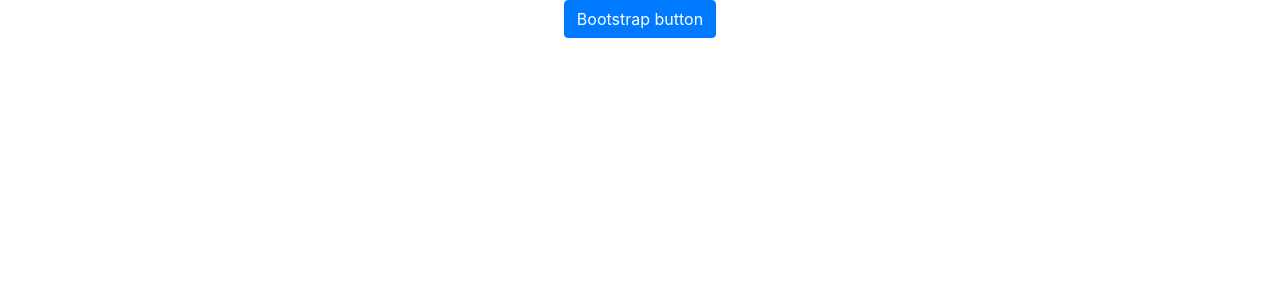
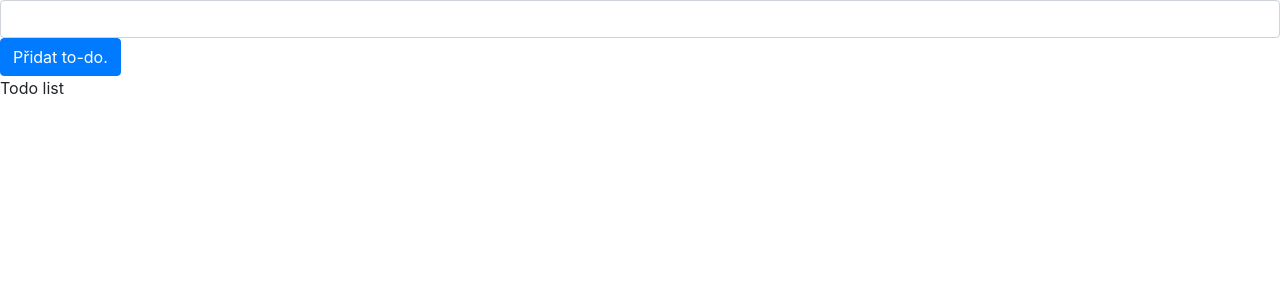
Before and after one commit to st52530/nnpia-react-todo-list, a React (Create React App) app: page / in a window 1280 px wide. Shown: the top 300 px of the page. Built offline with nearby package versions, Linux system fonts and the light colour scheme.

Commit message:
Create empty components

```diff
--- a/src/App.js
+++ b/src/App.js
@@ -1,14 +1,12 @@
 import React from 'react';
 import 'bootstrap/dist/css/bootstrap.min.css';
 import './App.css';
-import Button from 'react-bootstrap/Button';
+import {ListPage} from "./components/listPage/ListPage";
 
 function App() {
-  return (
-    <div className="App">
-        <Button className="button">Bootstrap button</Button>
-    </div>
-  );
+    return (
+        <ListPage/>
+    );
 }
 
 export default App;
--- /dev/null
+++ b/src/components/addTodo/AddTodo.js
@@ -0,0 +1,17 @@
+import React from 'react';
+import Button from "react-bootstrap/Button";
+import FormText from "react-bootstrap/FormText";
+import Form from "react-bootstrap/Form";
+import FormControl from "react-bootstrap/FormControl";
+
+export class AddTodo extends React.Component {
+
+    render() {
+        return (
+            <Form>
+                <FormControl type="text"  />
+                <Button type="submit">Přidat to-do.</Button>
+            </Form>
+        );
+    }
+}
--- /dev/null
+++ b/src/components/listPage/ListPage.js
@@ -0,0 +1,15 @@
+import React from 'react';
+import {AddTodo} from "../addTodo/AddTodo";
+import {TodoList} from "../todoList/TodoList";
+
+export class ListPage extends React.Component {
+
+    render() {
+        return (
+            <div>
+                <AddTodo/>
+                <TodoList />
+            </div>
+        );
+    }
+}
--- /dev/null
+++ b/src/components/todoList/TodoList.js
@@ -0,0 +1,10 @@
+import React from 'react';
+
+export class TodoList extends React.Component {
+
+    render() {
+        return (
+            "Todo list"
+        );
+    }
+}
```
Also changed, not shown: src/components/todoItem/TodoItem.js (added, +11 -0 lines).
